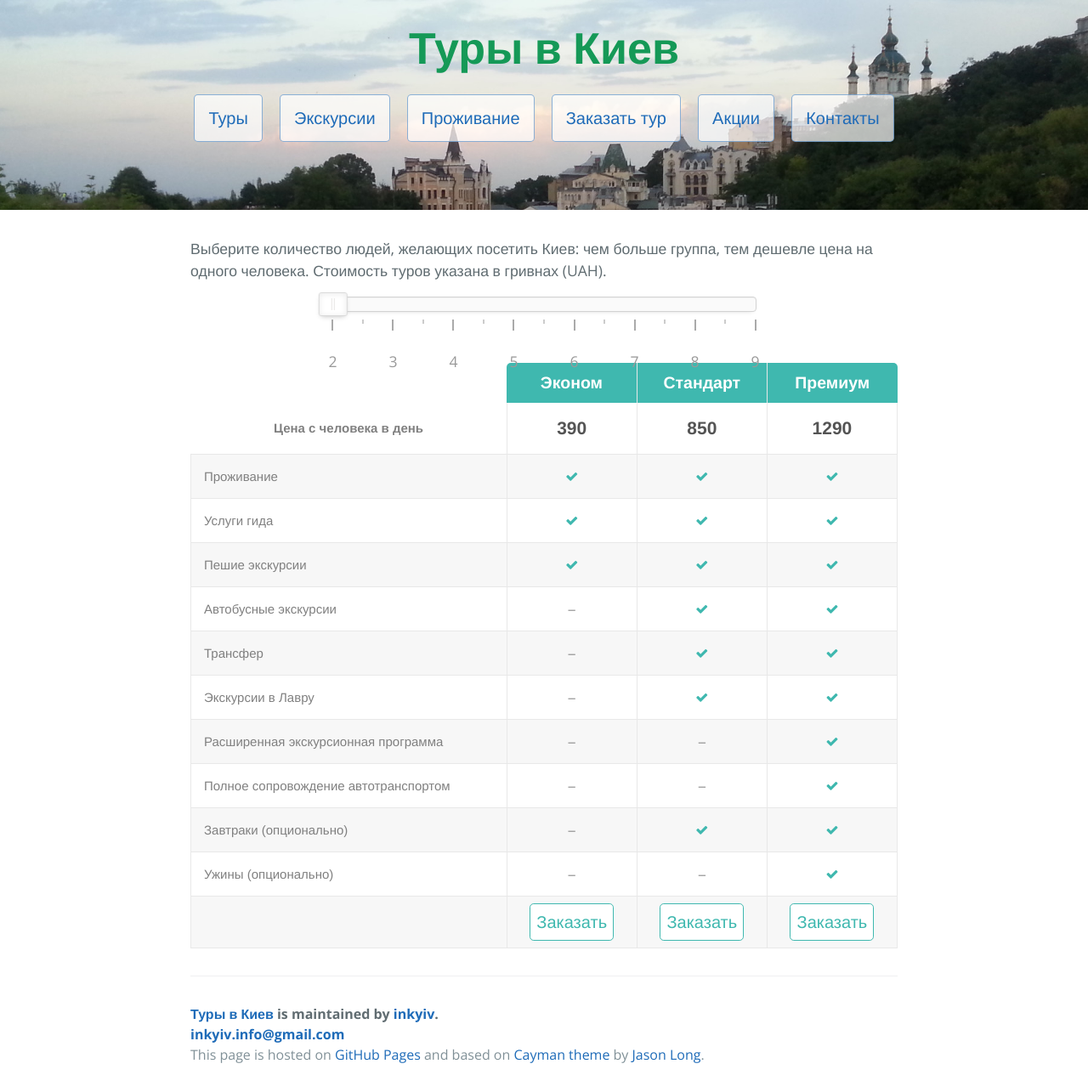
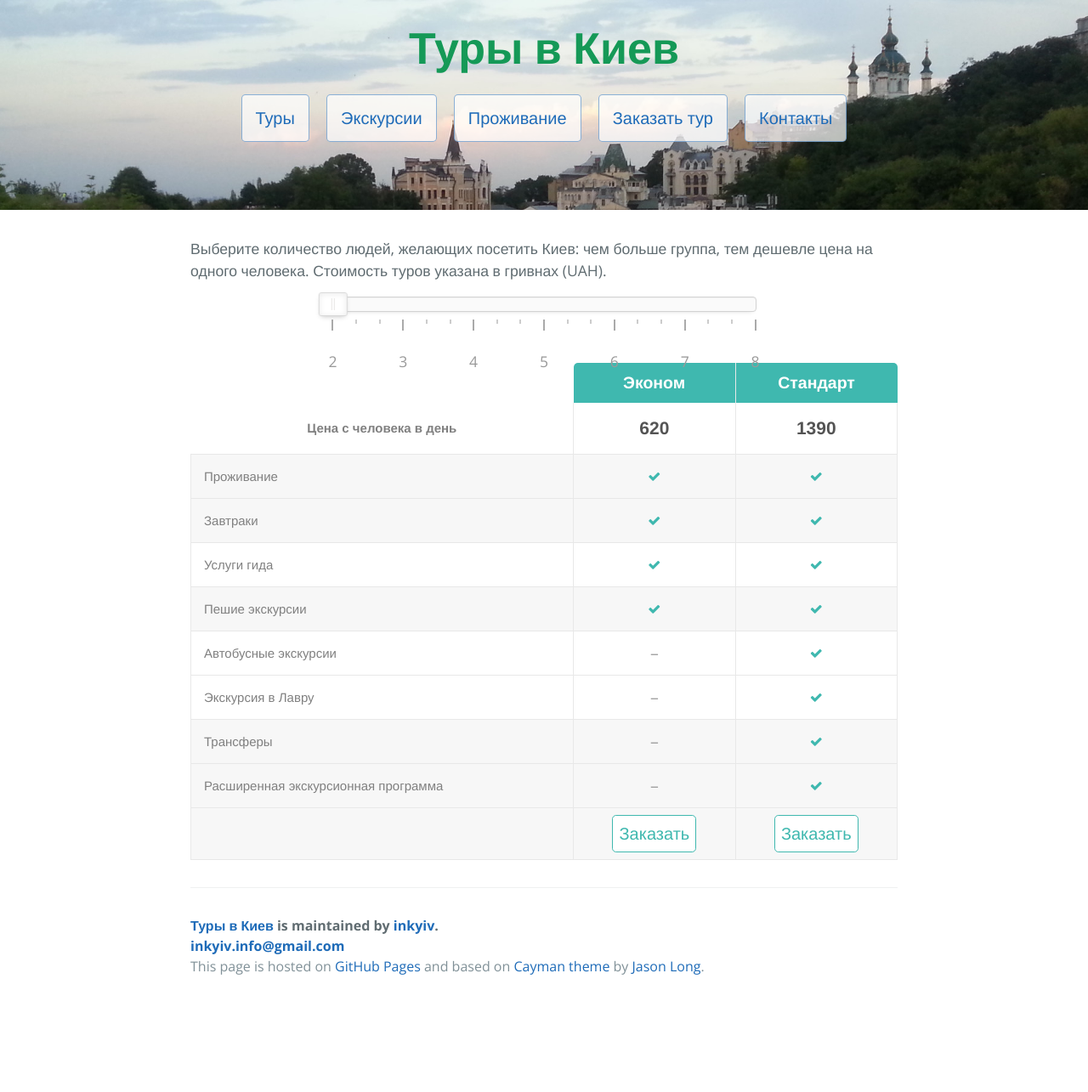
Before and after one commit to kyivin/kyivin.github.io, a Jekyll site: the page built from 4pricing_planru.md, in a window 1280 px wide. Shown: the whole page at 85% size. Built offline with Jekyll 4.4.1, drawn with Linux system fonts in a browser that asks for light colours; nearby versions of some CDN libraries; library files that are not in the unit come from our copies; after the commit the page ends 1181 px from its top, so only the background shows below that.

Commit message:
deleted premium tour, update prices, photos

```diff
--- a/4pricing_planru.md
+++ b/4pricing_planru.md
@@ -17,8 +17,7 @@ lang: ru
       <tr>
         <th class="tl tl2"></th>
         <th class="product" style="border-top-left-radius: 5px; border-left:0px;">Эконом</th>
-        <th class="product">Стандарт</th>
-        <th class="product" style="border-top-right-radius: 5px; border-right:0px;">Премиум</th>
+        <th class="product" style="border-top-right-radius: 5px; border-right:0px;">Стандарт</th>
       </tr>
       <tr>
         <th>Цена с человека в день</th>
@@ -29,11 +28,6 @@ lang: ru
         </th>
         <th class="price-info">
           <div class="price-now"><span id="price-std">$ Price</span>
-          <span> </span>
-          </div>
-        </th>
-        <th class="price-info">
-          <div class="price-now"><span id="price-prm">$ Price</span>
           <span> </span>
           </div>
         </th>
@@ -48,6 +42,14 @@ lang: ru
         <td>Проживание</td>
         <td><i class="fa fa-check"></i></td>
         <td><i class="fa fa-check"></i></td>
+      </tr>
+      <tr>
+        <td> </td>
+        <td colspan="3">Завтраки</td>
+      </tr>
+      <tr class="compare-row">
+        <td>Завтраки</td>
+        <td><i class="fa fa-check"></i></td>
         <td><i class="fa fa-check"></i></td>
       </tr>
       <tr>
@@ -56,7 +58,6 @@ lang: ru
       </tr>
       <tr>
         <td>Услуги гида</td>
-        <td><i class="fa fa-check"></i></td>
         <td><i class="fa fa-check"></i></td>
         <td><i class="fa fa-check"></i></td>
       </tr>
@@ -68,7 +69,6 @@ lang: ru
         <td>Пешие экскурсии</td>
         <td><i class="fa fa-check"></i></td>
         <td><i class="fa fa-check"></i></td>
-        <td><i class="fa fa-check"></i></td>
       </tr>
       <tr>
         <td> </td>
@@ -78,26 +78,23 @@ lang: ru
         <td>Автобусные экскурсии</td>
         <td><span>–</span></td>
         <td><i class="fa fa-check"></i></td>
+      </tr>
+      <tr>
+        <td> </td>
+        <td colspan="4">Экскурсия в Лавру</td>
+      </tr>
+      <tr>
+        <td>Экскурсия в Лавру</td>
+        <td><span>–</span></td>
         <td><i class="fa fa-check"></i></td>
       </tr>
       <tr>
         <td> </td>
-        <td colspan="3">Трансфер</td>
+        <td colspan="3">Трансферы</td>
       </tr>
       <tr class="compare-row">
-        <td>Трансфер</td>
+        <td>Трансферы</td>
         <td><span>–</span></td>
-        <td><i class="fa fa-check"></i></td>
-        <td><i class="fa fa-check"></i></td>
-      </tr>
-      <tr>
-        <td> </td>
-        <td colspan="4">Экскурсии в Лавру</td>
-      </tr>
-      <tr>
-        <td>Экскурсии в Лавру</td>
-        <td><span>–</span></td>
-        <td><i class="fa fa-check"></i></td>
         <td><i class="fa fa-check"></i></td>
       </tr>
       <tr>
@@ -106,37 +103,6 @@ lang: ru
       </tr>
       <tr class="compare-row">
         <td>Расширенная экскурсионная программа</td>
-        <td><span>–</span></td>
-        <td><span>–</span></td>
-        <td><i class="fa fa-check"></i></td>
-      </tr>
-      <tr>
-        <td> </td>
-        <td colspan="3">Полное сопровождение автотранспортом</td>
-      </tr>
-      <tr>
-        <td>Полное сопровождение автотранспортом</td>
-        <td><span>–</span></td>
-        <td><span>–</span></td>
-        <td><i class="fa fa-check"></i></td>
-      </tr>
-      <tr>
-        <td> </td>
-        <td colspan="3">Завтраки (опционально)</td>
-      </tr>
-      <tr class="compare-row">
-        <td>Завтраки (опционально)</td>
-        <td><span>–</span></td>
-        <td><i class="fa fa-check"></i></td>
-        <td><i class="fa fa-check"></i></td>
-      </tr>
-      <tr>
-        <td> </td>
-        <td colspan="3">Ужины (опционально)</td>
-      </tr>
-      <tr>
-        <td>Ужины (опционально)</td>
-        <td><span>–</span></td>
         <td><span>–</span></td>
         <td><i class="fa fa-check"></i></td>
       </tr>
@@ -147,7 +113,6 @@ lang: ru
         <td></td>
         <td><a id="eco-btn" href="#order" class="btn btn-row">Заказать<span class="hide-mobile"></span></a></td>
         <td><a id="std-btn" href="#order" class="btn btn-row">Заказать<span class="hide-mobile"></span></a></td>
-        <td><a id="prm-btn" href="#order" class="btn btn-row">Заказать<span class="hide-mobile"></span></a></td>
       </tr>
     </tbody>
   </table>
--- a/js/slider.js
+++ b/js/slider.js
@@ -24,11 +24,11 @@ $( document ).ready(function() {
 		connect: 'lower',
 		range: {
 			'min': 2,
-			'max': 9
+			'max': 8
 		},
 		pips: { // Show a scale with the slider
 			mode: 'values',
-			values: [2, 3, 4, 5, 6, 7, 8, 9],
+			values: [2, 3, 4, 5, 6, 7, 8],
 			density: 6,
 			stepped: true
 		}
@@ -36,18 +36,15 @@ $( document ).ready(function() {
 
 	var ecoSpan = document.getElementById('price-eco');
 	var stdSpan = document.getElementById('price-std');
-	var prmSpan = document.getElementById('price-prm');
 
  	var lang = document.documentElement.lang;
 
  	if (lang=="en") {
-		price_eco = [18, 17, 16, 15, 14, 13, 12, 11];
-		price_std = [28, 27, 26, 25, 24, 23, 22, 21];
-		price_prm = [38, 37, 36, 35, 34, 33, 32, 31];
+		price_eco = [22, 20, 19, 18, 17, 16, 14];
+		price_std = [50, 36, 31, 27, 24, 21, 19];
 	} else {
-		price_eco = [390, 355, 315, 300, 290, 280, 270, 255]
-		price_std = [850, 670, 514, 499, 470, 455, 405, 395]
-		price_prm = [1290, 990, 890, 740, 630, 580, 530, 490]
+		price_eco = [620, 570, 530, 504, 480, 440, 390];
+		price_std = [1390, 1010, 880, 745, 670, 590, 540];
 	}
 
 	function setOrderValues(pricingPlan) {
@@ -62,11 +59,6 @@ $( document ).ready(function() {
 				span=stdSpan;
 				if (lang=="ua") pricingPlan = "Стандарт"
 				if (lang=="ru") pricingPlan = "Стандарт"
-				break;
-			case "Premium":
-				span=prmSpan;
-				if (lang=="ua") pricingPlan = "Преміум"
-				if (lang=="ru") pricingPlan = "Премиум"
 				break;
 		}
 
@@ -85,15 +77,11 @@ $( document ).ready(function() {
 	$( "#std-btn" ).click(function() {
 		setOrderValues("Standard")
 	});
-	$( "#prm-btn" ).click(function() {
-		setOrderValues("Premium")
-	});
 
 	// When the slider value changes, update the input and span
 	range.noUiSlider.on('update', function( values, handle ) {
 		ecoSpan.innerHTML = price_eco[(values[handle] | 0)-2];
 		stdSpan.innerHTML = price_std[(values[handle] | 0)-2];
-		prmSpan.innerHTML = price_prm[(values[handle] | 0)-2];
 		document.getElementById('submit-form').style.display = "none";
 	});
 
```
Also changed, not shown: 1toursru.md (+8 -21 lines), 5promoru.md (deleted, +0 -12 lines), _data/images.yml (+5 -12 lines), ackru.md (+1 -1 lines), 5contactsru.html (renamed from 6contactsru.html), img/smallroom0.jpg, img/smallroom0_thumb.jpg, img/smallroom1.jpg, img/smallroom1_thumb.jpg, img/smallroom3.jpg (deleted), img/smallroom3_thumb.jpg (deleted).
